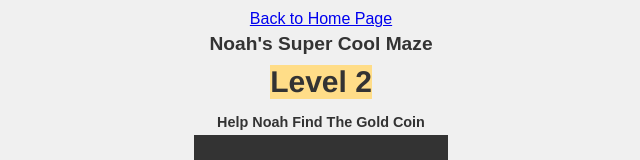
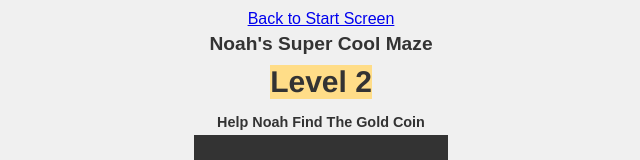
Before and after one commit to noahturns6/noahturns6.github.io, a plain HTML site: page level2/index.html in a window 1280 px wide. Shown: the top 160 px of the page, 319-959 px from the left. Drawn offline with Linux system fonts and the light colour scheme; grey boxes are pictures that could not be loaded.

Commit message:
Update index.html

```diff
--- a/level2/index.html
+++ b/level2/index.html
@@ -101,8 +101,8 @@
     </style>
 </head>
 <body>
-    <a href="https://noahturns6.github.io/">
-       Back to Home Page
+    <a href="https://noahturns6.github.io/playgame">
+       Back to Start Screen
     </a>
     <h1>Noah's Super Cool Maze</h1>
     <h1 style="background-color: rgb(255, 221, 136);
```
